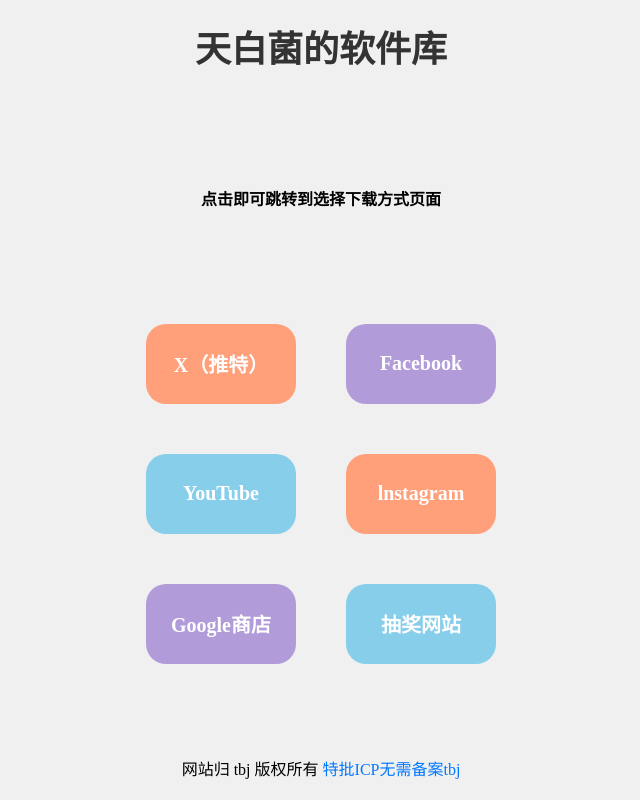
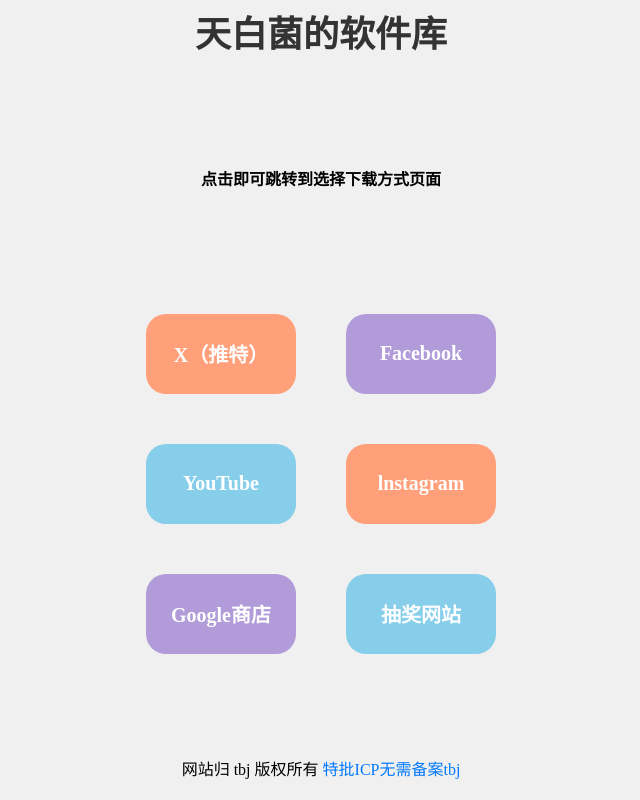
Before and after one commit to tbj6/tbjqwq, a plain HTML site: page index.html in a window 1280 px wide. Shown: the whole page, without its empty margins (319-959 px from the left). Drawn offline with Linux system fonts and the light colour scheme.

Commit message:
Update index.html

```diff
--- a/index.html
+++ b/index.html
@@ -16,7 +16,7 @@
             text-align: center; /* 使标题和底部文字居中对齐 */
         }
         h1 {
-            margin: 20px 0; /* 调整标题与上方和下方内容的间距 */
+            margin: 5px 0; /* 调整标题与上方和下方内容的间距 */
             font-size: 36px;
             font-weight: bold;
             color: #333;
```
